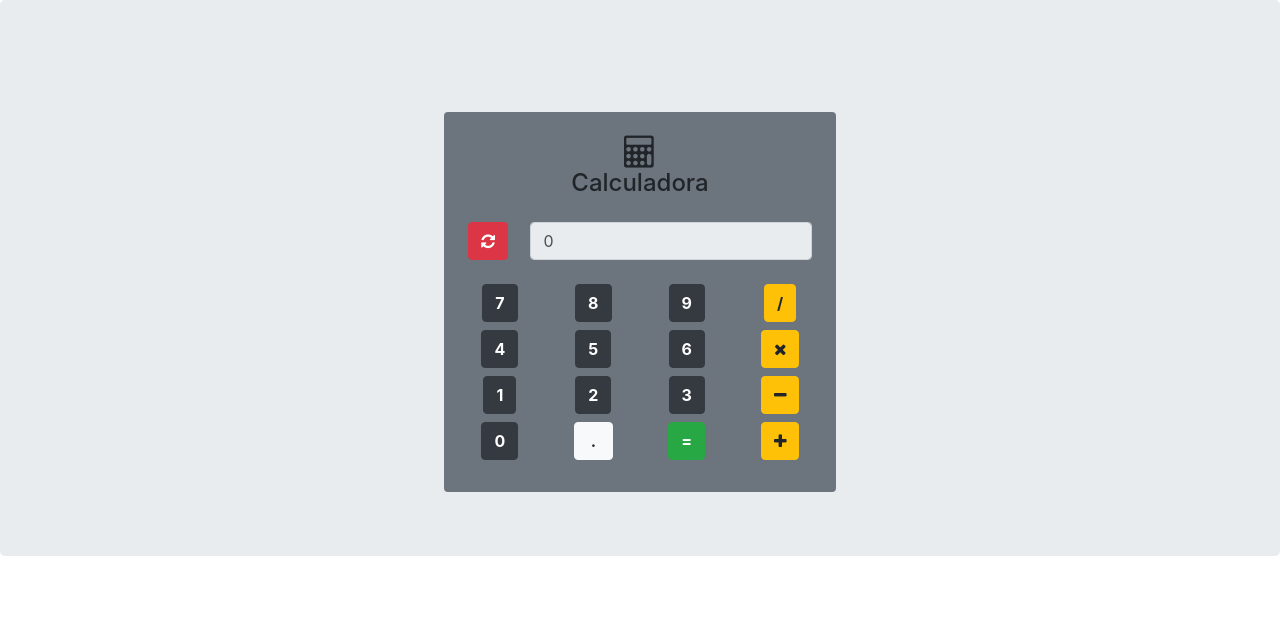
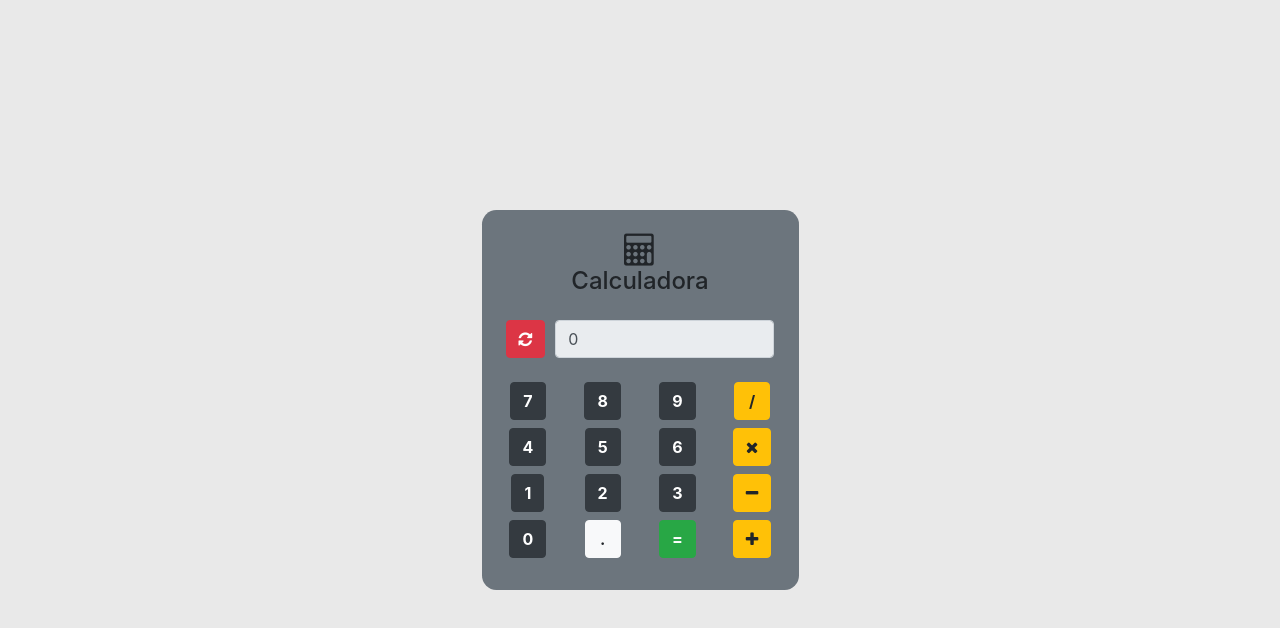
Before and after one commit to TCC-Chaos-Engineering/calculadora, an Angular app: page / in a window 1280 px wide. Shown: the top 628 px of the page. Built offline with nearby package versions, Linux system fonts and the light colour scheme.

Commit message:
Atualiza estilo

```diff
--- a/src/app/calculadora/components/calculadora.component.css
+++ b/src/app/calculadora/components/calculadora.component.css
@@ -1,19 +1,22 @@
-.kz-btn {
-    width: 90%;
-    margin: 4px;
+.centralizado {
+    align-items: center;
+    display: flex;
+    flex-direction: row;
+    flex-wrap: wrap;
+    justify-content: center;
+    height: 100vh;
+    background-color: #e9e9e9;
 }
 
-.kz-input-text {
-    margin-top: 3px;
-    width: 96%;
-    margin-left: 6px
+.calculadora {
+    width: 317px;
+    border-radius: .9rem;
 }
 
-.kz-pad-20 {
-    padding: 20px;
+html {
+    height: 100vh;
 }
 
-.col-xs-3,
-.col-xs-9 {
-    padding: 0px;
+.teclaCalculadora {
+    padding: .375rem 0.89rem;
 }
--- a/src/app/calculadora/components/calculadora.component.html
+++ b/src/app/calculadora/components/calculadora.component.html
@@ -1,111 +1,92 @@
-<div class="jumbotron">
-    <div class="container-fluid mt-5">
-        <div class="row d-flex justify-content-center">
-            <div>
-                <div class="text-center bg-secondary p-4 rounded">
+<div class="container-fluid centralizado">
+    <div class="text-center bg-secondary p-4 calculadora">
         <i class="fa fa-calculator fa-2x"></i>
         <h4 class="mb-4">Calculadora</h4>
         <div class="row mb-4">
             <div class="col-2">
-                            <button type="button" class="btn btn-danger" (click)='limpar()'><i
-                                    class="fa fa-refresh"></i>
+                <button type="button" class="btn btn-danger" (click)='limpar()'><i class="fa fa-refresh"></i>
                 </button>
             </div>
             <div class="col-10">
-                            <input type="text" class="form-control" id="display" name="display" [value]="display"
-                                readonly>
+                <input type="text" class="form-control" id="display" name="display" [value]="display" readonly>
             </div>
         </div>
         <div class="row">
             <div class="col mb-2">
-                            <button type="button" class="btn btn-dark font-weight-bold" (click)="adicionarNumero('7')"
-                                id="btn7">7
+                <button type="button" class="btn btn-dark font-weight-bold" (click)="adicionarNumero('7')" id="btn7">7
                 </button>
             </div>
             <div class="col mb-2">
-                            <button type="button" class="btn btn-dark font-weight-bold" (click)="adicionarNumero('8')"
-                                id="btn8">8
+                <button type="button" class="btn btn-dark font-weight-bold" (click)="adicionarNumero('8')" id="btn8">8
                 </button>
             </div>
             <div class="col mb-2">
-                            <button type="button" class="btn btn-dark font-weight-bold" (click)="adicionarNumero('9')"
-                                id="btn9">9
+                <button type="button" class="btn btn-dark font-weight-bold" (click)="adicionarNumero('9')" id="btn9">9
                 </button>
             </div>
             <div class="col mb-2">
-                            <button type="button" class="btn btn-warning font-weight-bold"
-                                (click)="definirOperacao('/')" id="btnDivisao"> /
+                <button type="button" class="btn btn-warning font-weight-bold teclaCalculadora" (click)="definirOperacao('/')"
+                    id="btnDivisao"> /
                 </button>
             </div>
         </div>
         <div class="row">
             <div class="col mb-2">
-                            <button type="button" class="btn btn-dark font-weight-bold" (click)="adicionarNumero('4')"
-                                id="btn4">4
+                <button type="button" class="btn btn-dark font-weight-bold" (click)="adicionarNumero('4')" id="btn4">4
                 </button>
             </div>
             <div class="col mb-2">
-                            <button type="button" class="btn btn-dark font-weight-bold" (click)="adicionarNumero('5')"
-                                id="btn5">5
+                <button type="button" class="btn btn-dark font-weight-bold" (click)="adicionarNumero('5')" id="btn5">5
                 </button>
             </div>
             <div class="col mb-2">
-                            <button type="button" class="btn btn-dark font-weight-bold" (click)="adicionarNumero('6')"
-                                id="btn6">6
+                <button type="button" class="btn btn-dark font-weight-bold" (click)="adicionarNumero('6')" id="btn6">6
                 </button>
             </div>
             <div class="col mb-2">
-                            <button type="button" class="btn btn-warning font-weight-bold"
-                                (click)="definirOperacao('*')" id="btnMIltiplicacao"><i class="fa fa-times"></i>
+                <button type="button" class="btn btn-warning font-weight-bold" (click)="definirOperacao('*')"
+                    id="btnMIltiplicacao"><i class="fa fa-times"></i>
                 </button>
             </div>
         </div>
         <div class="row">
             <div class="col mb-2">
-                            <button type="button" class="btn btn-dark font-weight-bold" (click)="adicionarNumero('1')"
-                                id="btn1">1
+                <button type="button" class="btn btn-dark font-weight-bold" (click)="adicionarNumero('1')" id="btn1">1
                 </button>
             </div>
             <div class="col mb-2">
-                            <button type="button" class="btn btn-dark font-weight-bold" (click)="adicionarNumero('2')"
-                                id="btn2">2
+                <button type="button" class="btn btn-dark font-weight-bold" (click)="adicionarNumero('2')" id="btn2">2
                 </button>
             </div>
             <div class="col mb-2">
-                            <button type="button" class="btn btn-dark font-weight-bold" (click)="adicionarNumero('3')"
-                                id="btn3">3
+                <button type="button" class="btn btn-dark font-weight-bold" (click)="adicionarNumero('3')" id="btn3">3
                 </button>
             </div>
             <div class="col mb-2">
-                            <button type="button" class="btn btn-warning font-weight-bold"
-                                (click)="definirOperacao('-')" id="btnSubtracao"><i class="fa fa-minus"></i>
+                <button type="button" class="btn btn-warning font-weight-bold" (click)="definirOperacao('-')"
+                    id="btnSubtracao"><i class="fa fa-minus"></i>
                 </button>
             </div>
         </div>
         <div class="row">
             <div class="col mb-2">
-                            <button type="button" class="btn btn-dark font-weight-bold" (click)="adicionarNumero('0')"
-                                id="btn0">0
+                <button type="button" class="btn btn-dark font-weight-bold" (click)="adicionarNumero('0')" id="btn0">0
                 </button>
             </div>
             <div class="col mb-2">
-                            <button type="button" class="btn btn-light font-weight-bold pl-3 pr-3"
-                                (click)="adicionarNumero('.')" id="btnDecimal">.
+                <button type="button" class="btn btn-light font-weight-bold teclaCalculadora" (click)="adicionarNumero('.')"
+                    id="btnDecimal">.
                 </button>
             </div>
             <div class="col mb-2">
-                            <button type="button" class="btn btn-success font-weight-bold" (click)="calcular()"
-                                id="btnCalcular"> =
+                <button type="button" class="btn btn-success font-weight-bold" (click)="calcular()" id="btnCalcular"> =
                 </button>
             </div>
             <div class="col mb-2">
-                            <button type="button" class="btn btn-warning font-weight-bold"
-                                (click)="definirOperacao('+')" id="btnSoma"><i class="fa fa-plus"></i>
+                <button type="button" class="btn btn-warning font-weight-bold" (click)="definirOperacao('+')"
+                    id="btnSoma"><i class="fa fa-plus"></i>
                 </button>
             </div>
         </div>
     </div>
 </div>
-        </div>
-    </div>
-</div>
--- a/src/app/calculadora/components/calculadora.component.ts
+++ b/src/app/calculadora/components/calculadora.component.ts
@@ -40,13 +40,13 @@ export class CalculadoraComponent implements OnInit {
       numAtual = '';
     }
 
-    // if (numConcat === '.' && numAtual === '') {
-    //   return '0.';
-    // }
+    if (numConcat === '.' && numAtual === '') {
+      return '0.';
+    }
 
-    // if (numConcat === '.' && numAtual.indexOf('.') > -1) {
-    //   return numAtual;
-    // }
+    if (numConcat === '.' && numAtual.indexOf('.') > -1) {
+      return numAtual;
+    }
 
     return numAtual + numConcat;
   }
```
Lines whose indentation alone changed are shown as unchanged.
